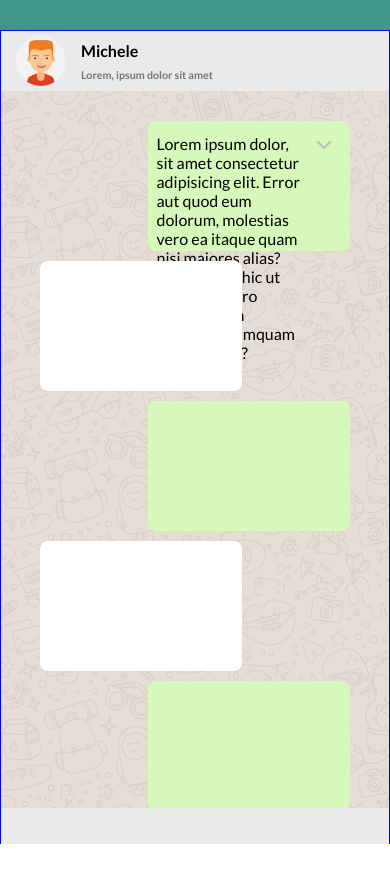
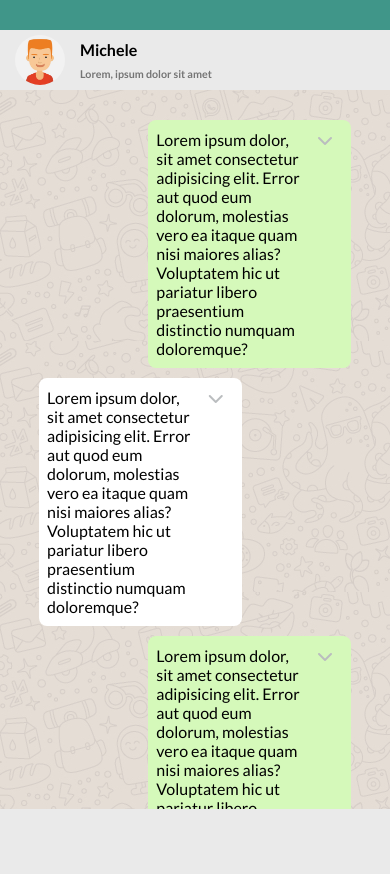
Before and after one commit to MarcoRomanohub/html-css-boolzapp, a plain HTML site: page index.html in a window 390 px wide. Before the commit the page ends 844 px from the top, so only its background shows below. Drawn offline with Linux system fonts and the light colour scheme.

Commit message:
[add] active chat responsive

```diff
--- a/css/style.css
+++ b/css/style.css
@@ -15,14 +15,11 @@ body{
     #409689 15%,
     #DADBD4 15%,
     #DADBD4 100%);
-  }
-
-  main{
-    /* height: 100%; */
     display: flex;
     align-items: center;
     justify-content: center;
-}
+    overflow: hidden;
+  }
 
 .debug{
   border: 1px solid black;
@@ -40,52 +37,53 @@ i{
 
 .container{
   margin: 0 auto;
-  width: 80vw;
-  height: 95vh;
-  overflow: hidden;
+  width: 80%;
+  height: 90vh;
+  /* overflow: hidden; */
 }
 
 .row{
   width: 100%;
-  height: 100%;
+  height: 90%;
 }
 
 .chat{
   width: 380px;
   height: 100%;
-  border: 1px solid green;
 }
 
 .active-chat{
   width: 70%;
-  border: 1px solid blue;
+}
+
+.topbar{
+  background-color: #EAEAEA;
+  height: 60px;
+  justify-content: space-between;
+  align-items: center;
 }
 
 .active-chat .topbar{
+  height: 60px;
   width: 100%;
   justify-content: space-between;
 }
 
-.sms-chat{
+.active-chat .sms-chat{
   height: calc(100% - 60px - 65px);
-  overflow-y: scroll;
+  overflow: scroll;
   background-image: url(../assets/img/mine.jpg);
-}
-
-.sms-input{
-  height: 65px;
-  background-color: #EAEAEA;
 }
 
 .sms-chat .row{
   width: 80%;
-  height: 130px;
+  height: auto;
   margin: 10px auto;
 }
 
 .sms-chat .col{
   display: flex;
-  height: 100%;
+  /* height: 100%; */
   width: 100%;
 }
 
@@ -94,7 +92,7 @@ i{
 }
 
 .sms{
-  height: 100%;
+  /* height: 100%; */
   width: 65%;
   display: flex;
   align-items: center;
@@ -104,7 +102,8 @@ i{
 
 .sms-content{
   width: 92%;
-  height: 80%;
+  padding: 10px 0;
+  /* height: 80%; */
 }
 
 .sent{
@@ -123,11 +122,9 @@ i{
   background: white;
 }
 
-.topbar{
+.sms-input{
+  height: 65px;
   background-color: #EAEAEA;
-  height: 60px;
-  justify-content: space-between;
-  align-items: center;
 }
 
 .top-nav{
@@ -266,6 +263,11 @@ nav input{
   }
   .active-chat{
     width: 90%;
+    height: 100%;
+  }
+
+  .row.d-flex{
+    height: 100%;
   }
 
   .chat .top-nav,
@@ -277,6 +279,10 @@ nav input{
 
 /* MOBILE 542 */
 @media screen and (max-width:542px) {
+  .container{
+    width: 100vw;
+    height: 100vh;
+  }
   .chat{
     display: none;
   }
--- a/index.html
+++ b/index.html
@@ -16,7 +16,6 @@
   <title>Boolzapp</title>
 </head>
 <body>
-  <main>
     <div class="container">
       <div class="row d-flex">
         <div class="chat">
@@ -49,7 +48,7 @@
                 <div><i class="fa-solid fa-magnifying-glass"></i></div>
                 <input type="text" placeholder="Cerca o inizia una nuova chat">
               </div>
-            </div>
+          </div>
           </nav>
           <div class="last-chat">
             <div class="chat-row d-flex">
@@ -166,6 +165,7 @@
             </div>
           </div>
         </div>
+
         <div class="active-chat">
           <div class="topbar d-flex">
             <div class="active-user d-flex">
@@ -201,29 +201,41 @@
             </div>
             <div class="row">
               <div class="col received">
-                <div class="sms"></div>
+                <div class="sms">
+                  <div class="sms-content d-flex">
+                    <p>Lorem ipsum dolor, sit amet consectetur adipisicing elit. Error aut quod eum dolorum, molestias vero ea itaque quam nisi maiores alias? Voluptatem hic ut pariatur libero praesentium distinctio numquam doloremque?</p>
+                    <div><i class="fa-solid fa-chevron-down"></i></div>
+                  </div>
+                </div>
               </div>
             </div>
             <div class="row">
               <div class="col sent">
-                <div class="sms"></div>
+                <div class="sms">
+                  <div class="sms-content d-flex">
+                    <p>Lorem ipsum dolor, sit amet consectetur adipisicing elit. Error aut quod eum dolorum, molestias vero ea itaque quam nisi maiores alias? Voluptatem hic ut pariatur libero praesentium distinctio numquam doloremque?</p>
+                    <div><i class="fa-solid fa-chevron-down"></i></div>
+                  </div>
+                </div>
               </div>
             </div>
+
             <div class="row">
               <div class="col received">
-                <div class="sms"></div>
-              </div>
-            </div>
-            <div class="row">
-              <div class="col sent">
-                <div class="sms"></div>
+                <div class="sms">
+                  <div class="sms-content d-flex">
+                    <p>Lorem ipsum dolor, sit amet consectetur adipisicing elit. Error aut quod eum dolorum, molestias vero ea itaque quam nisi maiores alias? Voluptatem hic ut pariatur libero praesentium distinctio numquam doloremque?</p>
+                    <div><i class="fa-solid fa-chevron-down"></i></div>
+                  </div>
+                </div>
               </div>
             </div>
           </div>
-          <div class="sms-input"></div>
+          <div class="sms-input">
+
+          </div>
 
       </div>
     </div>
-  </main>
 </body>
 </html>
```
